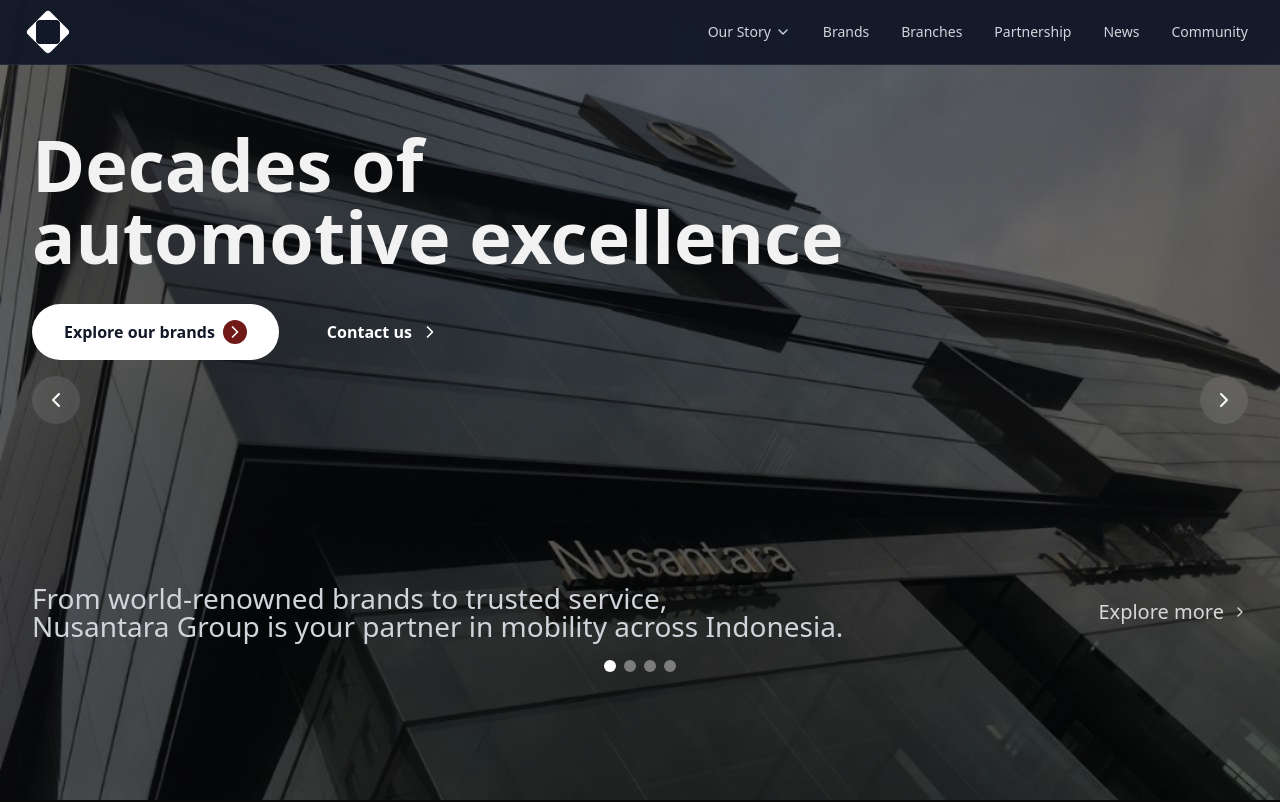
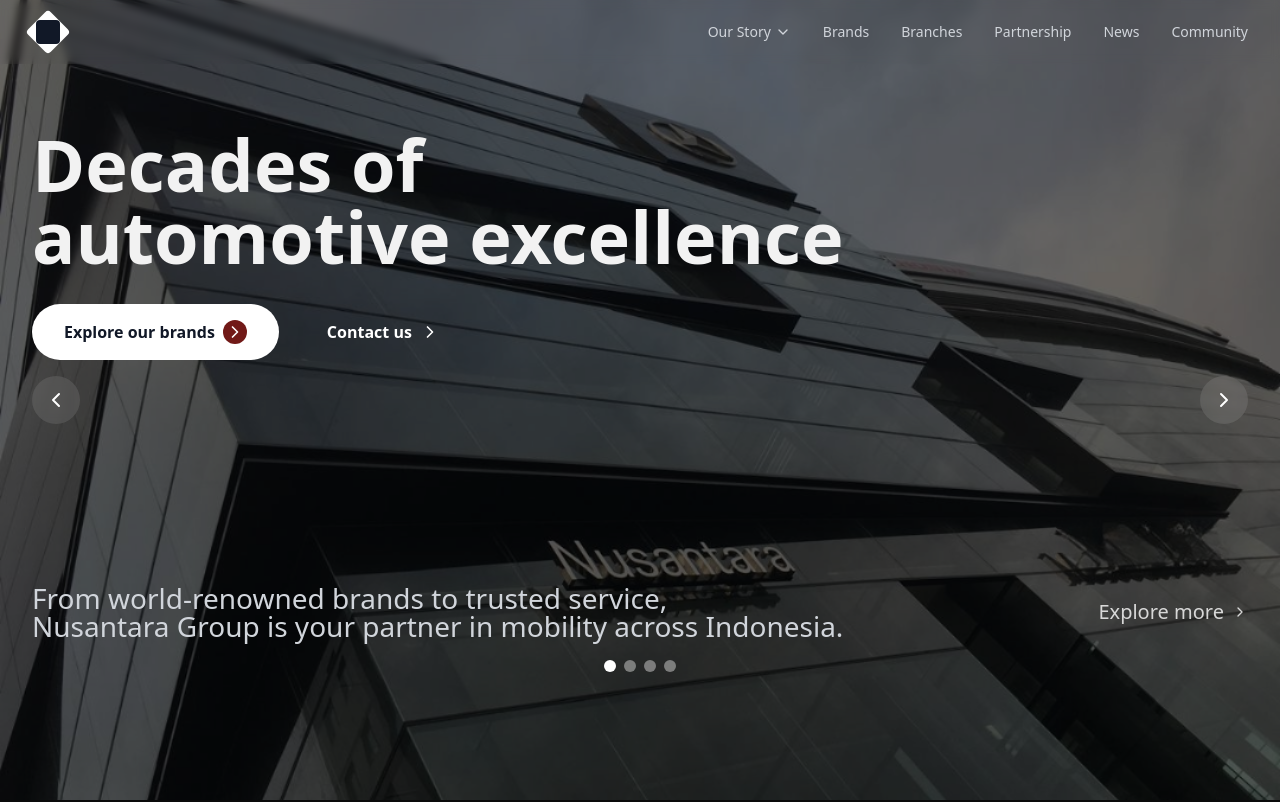
Before and after one commit to AldiMegantaraA/nusantara-web, a React (Vite) app: page / in a window 1280 px wide. Shown: the top 802 px of the page. Built offline with nearby package versions, Linux system fonts and the light colour scheme.

Commit message:
fix: header background fixing

```diff
--- a/src/components/Header.tsx
+++ b/src/components/Header.tsx
@@ -24,7 +24,7 @@
     setIsOurStoryOpen(false);
   };
   return (
-    <header className="fixed top-0 left-0 right-0 z-50 bg-gray-900/95 backdrop-blur-sm border-b border-gray-800">
+    <header className="fixed top-0 left-0 right-0 z-50 bg-transparent backdrop-blur-sm">
       <div className="max-w-7xl mx-auto px-4 sm:px-6 lg:px-8">
         <div className="flex justify-between items-center h-16">
           {/* Logo */}
```
